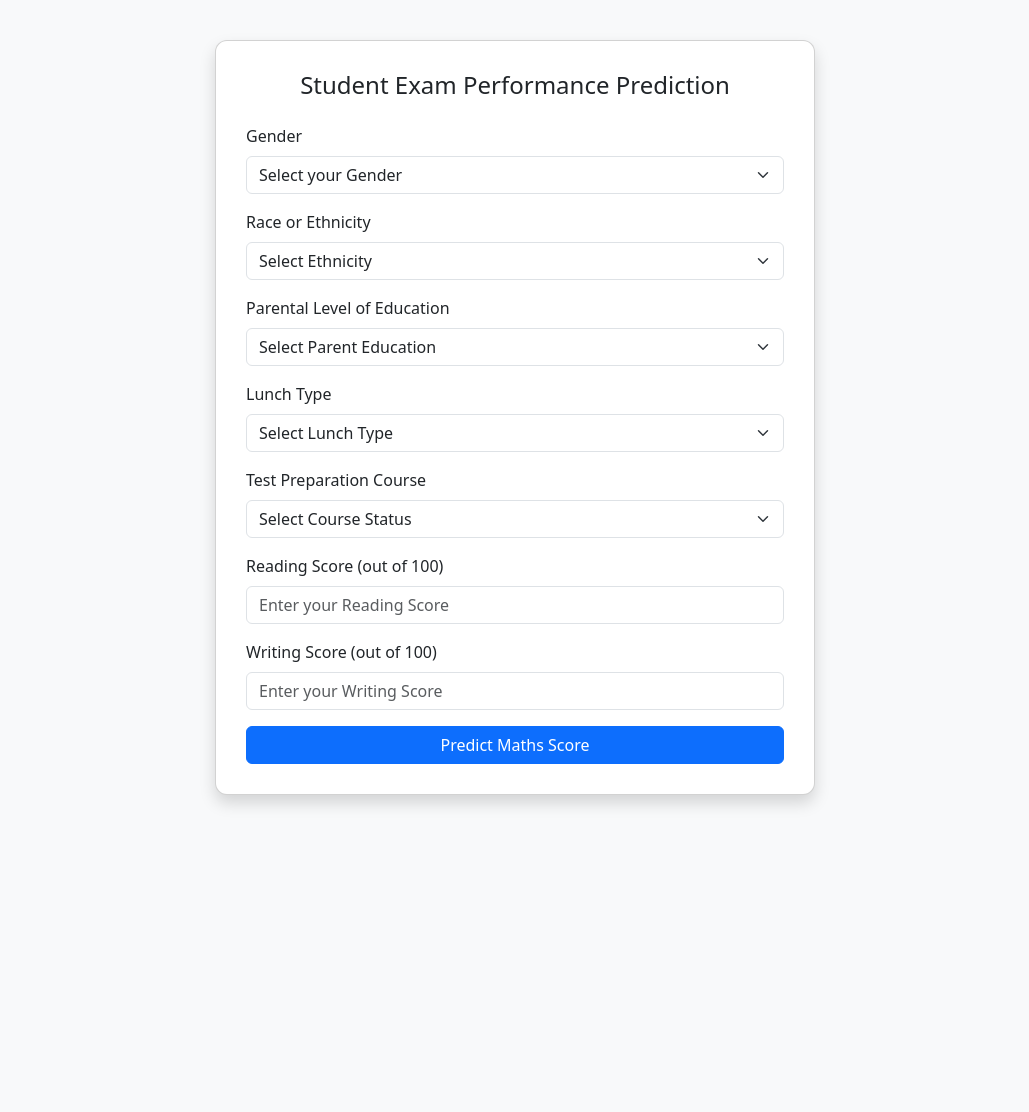
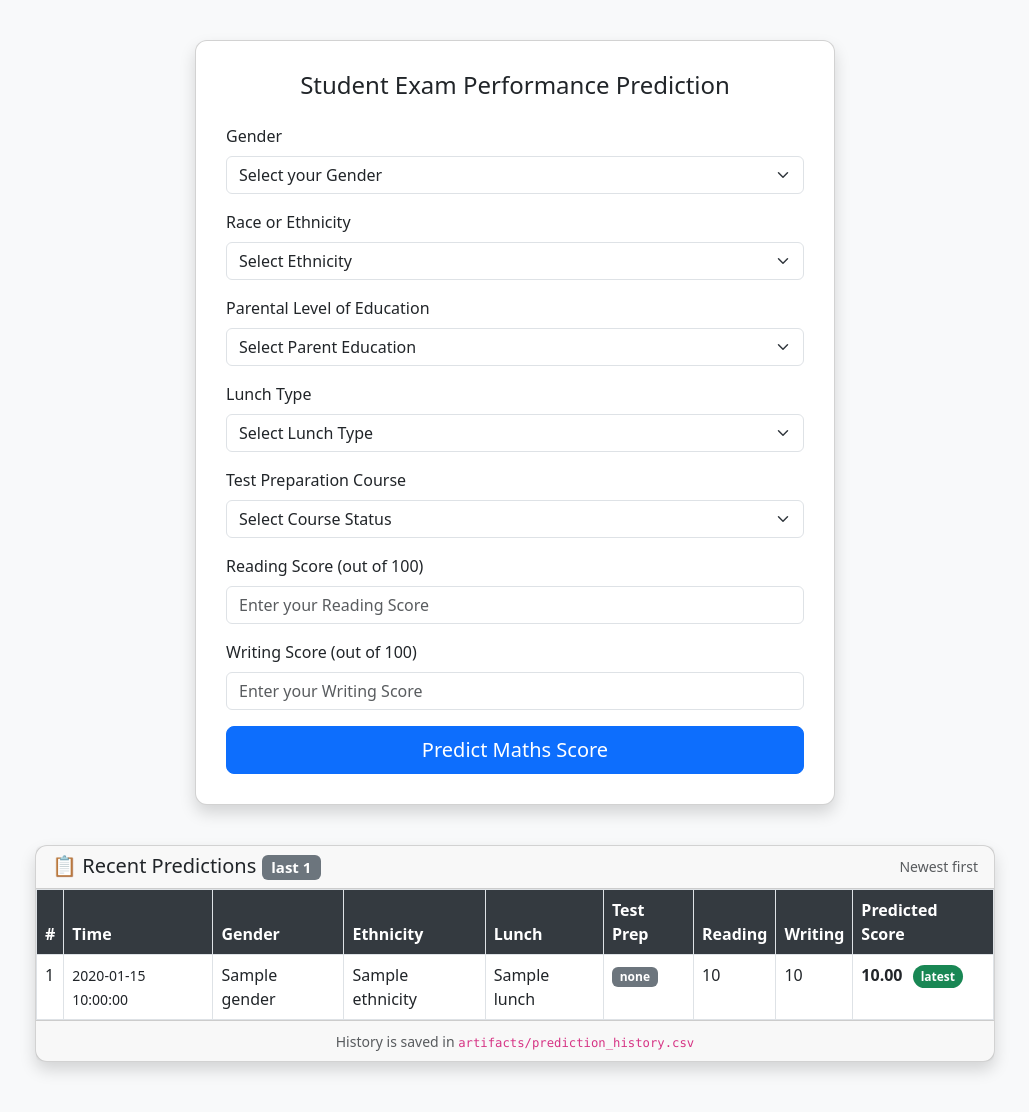
Before and after one commit to nandurkarajay/End-to-end-machine-learning-project-, a Flask app: template src/templates/home.html in a window 1280 px wide. Shown: the whole page, without its empty margins (125-1154 px from the left). Before the commit the page ends 806 px from the top, so only its background shows below. Run offline with Flask 3, Linux system fonts and the light colour scheme; the template is opened without the code that fills it: most values are stand-ins (such as "Sample title", 1, 10 or a date in 2020).

Commit message:
feat: add prediction history table (Feature 2)

```diff
--- a/app.py
+++ b/app.py
@@ -1,12 +1,61 @@
 import os
 import numpy as np
 import pandas as pd
+from datetime import datetime
 from flask import Flask, request, render_template
 
 from src.pipeline.predict_pipeline import CustomData, PredictPipeline
 
 application = Flask(__name__, template_folder=os.path.join('src', 'templates'))
 app = application
+
+# Path where prediction history is stored
+HISTORY_FILE = os.path.join("artifacts", "prediction_history.csv")
+
+# CSV columns
+HISTORY_COLUMNS = [
+    "timestamp",
+    "gender",
+    "ethnicity",
+    "parental_education",
+    "lunch",
+    "test_prep",
+    "reading_score",
+    "writing_score",
+    "predicted_score"
+]
+
+
+def save_prediction(input_data: dict, predicted_score: float):
+    """Append one prediction row to the history CSV."""
+    row = {
+        "timestamp":         datetime.now().strftime("%Y-%m-%d %H:%M:%S"),
+        "gender":            input_data["gender"],
+        "ethnicity":         input_data["ethnicity"],
+        "parental_education": input_data["parental_level_of_education"],
+        "lunch":             input_data["lunch"],
+        "test_prep":         input_data["test_preparation_course"],
+        "reading_score":     input_data["reading_score"],
+        "writing_score":     input_data["writing_score"],
+        "predicted_score":   round(float(predicted_score), 2)
+    }
+    df_row = pd.DataFrame([row])
+
+    if os.path.exists(HISTORY_FILE):
+        df_row.to_csv(HISTORY_FILE, mode='a', header=False, index=False)
+    else:
+        os.makedirs(os.path.dirname(HISTORY_FILE), exist_ok=True)
+        df_row.to_csv(HISTORY_FILE, mode='w', header=True, index=False)
+
+
+def load_history(n: int = 10):
+    """Load the last n predictions from the history CSV."""
+    if not os.path.exists(HISTORY_FILE):
+        return []
+    df = pd.read_csv(HISTORY_FILE)
+    # Return last n rows, newest first
+    recent = df.tail(n).iloc[::-1]
+    return recent.to_dict(orient='records')
 
 
 @app.route('/')
@@ -16,27 +65,44 @@ def index():
 
 @app.route('/predictdata', methods=['GET', 'POST'])
 def predict_datapoint():
+    history = load_history(10)
+
     if request.method == 'GET':
-        return render_template('home.html')
-    else:
-        data = CustomData(
-            gender=request.form.get('gender'),
-            race_ethnicity=request.form.get('ethnicity'),
-            parental_level_of_education=request.form.get('parental_level_of_education'),
-            lunch=request.form.get('lunch'),
-            test_preparation_course=request.form.get('test_preparation_course'),
-            reading_score=float(request.form.get('reading_score')),
-            writing_score=float(request.form.get('writing_score'))
-        )
-        pred_df = data.get_data_as_data_frame()
-        print(pred_df)
-        print("Before Prediction")
+        return render_template('home.html', history=history)
 
-        predict_pipeline = PredictPipeline()
-        print("Mid Prediction")
-        results = predict_pipeline.predict(pred_df)
-        print("After Prediction")
-        return render_template('home.html', results=results[0])
+    # ── POST: run prediction ──────────────────────────────────────────────────
+    form = {
+        "gender":                    request.form.get('gender'),
+        "ethnicity":                 request.form.get('ethnicity'),
+        "parental_level_of_education": request.form.get('parental_level_of_education'),
+        "lunch":                     request.form.get('lunch'),
+        "test_preparation_course":   request.form.get('test_preparation_course'),
+        "reading_score":             float(request.form.get('reading_score')),
+        "writing_score":             float(request.form.get('writing_score'))
+    }
+
+    data = CustomData(
+        gender=form["gender"],
+        race_ethnicity=form["ethnicity"],
+        parental_level_of_education=form["parental_level_of_education"],
+        lunch=form["lunch"],
+        test_preparation_course=form["test_preparation_course"],
+        reading_score=form["reading_score"],
+        writing_score=form["writing_score"]
+    )
+
+    pred_df  = data.get_data_as_data_frame()
+    pipeline = PredictPipeline()
+    results  = pipeline.predict(pred_df)
+    score    = results[0]
+
+    # Save to history
+    save_prediction(form, score)
+
+    # Reload history so the new row appears immediately
+    history = load_history(10)
+
+    return render_template('home.html', results=score, history=history)
 
 
 if __name__ == "__main__":
--- a/src/templates/home.html
+++ b/src/templates/home.html
@@ -10,19 +10,47 @@
     />
     <style>
         body { background-color: #f8f9fa; }
-        .card { max-width: 600px; margin: 40px auto; padding: 30px; border-radius: 12px; }
+        .main-card {
+            max-width: 640px;
+            margin: 40px auto;
+            padding: 30px;
+            border-radius: 12px;
+        }
+        .history-card {
+            max-width: 960px;
+            margin: 0 auto 50px auto;
+            border-radius: 12px;
+        }
         h1 { font-size: 1.5rem; }
-        .result-box { background: #e9f7ef; border-radius: 8px; padding: 16px; margin-top: 20px; }
+        .result-box {
+            background: #e9f7ef;
+            border-radius: 8px;
+            padding: 16px;
+            margin-top: 20px;
+            text-align: center;
+        }
+        .badge-best {
+            background-color: #198754;
+            color: white;
+            font-size: 0.75rem;
+            padding: 3px 8px;
+            border-radius: 20px;
+            margin-left: 6px;
+        }
+        .table th { background-color: #343a40; color: white; }
+        .score-cell { font-weight: bold; color: #0d6efd; }
+        .newest-row { background-color: #fff3cd; }
     </style>
 </head>
 <body>
 <div class="container">
-    <div class="card shadow">
+
+    <!-- ── PREDICTION FORM ─────────────────────────────────────────────── -->
+    <div class="card shadow main-card">
         <h1 class="text-center mb-4">Student Exam Performance Prediction</h1>
 
         <form action="{{ url_for('predict_datapoint') }}" method="post">
 
-            <!-- Gender -->
             <div class="mb-3">
                 <label class="form-label">Gender</label>
                 <select class="form-select" name="gender" required>
@@ -32,7 +60,6 @@
                 </select>
             </div>
 
-            <!-- Race / Ethnicity -->
             <div class="mb-3">
                 <label class="form-label">Race or Ethnicity</label>
                 <select class="form-select" name="ethnicity" required>
@@ -45,7 +72,6 @@
                 </select>
             </div>
 
-            <!-- Parental Education -->
             <div class="mb-3">
                 <label class="form-label">Parental Level of Education</label>
                 <select class="form-select" name="parental_level_of_education" required>
@@ -59,7 +85,6 @@
                 </select>
             </div>
 
-            <!-- Lunch -->
             <div class="mb-3">
                 <label class="form-label">Lunch Type</label>
                 <select class="form-select" name="lunch" required>
@@ -69,7 +94,6 @@
                 </select>
             </div>
 
-            <!-- Test Preparation Course -->
             <div class="mb-3">
                 <label class="form-label">Test Preparation Course</label>
                 <select class="form-select" name="test_preparation_course" required>
@@ -79,42 +103,95 @@
                 </select>
             </div>
 
-            <!-- Reading Score -->
             <div class="mb-3">
                 <label class="form-label">Reading Score (out of 100)</label>
-                <input
-                    class="form-control"
-                    type="number"
-                    name="reading_score"
-                    placeholder="Enter your Reading Score"
-                    min="0" max="100" required
-                />
+                <input class="form-control" type="number" name="reading_score"
+                    placeholder="Enter your Reading Score" min="0" max="100" required />
             </div>
 
-            <!-- Writing Score -->
             <div class="mb-3">
                 <label class="form-label">Writing Score (out of 100)</label>
-                <input
-                    class="form-control"
-                    type="number"
-                    name="writing_score"
-                    placeholder="Enter your Writing Score"
-                    min="0" max="100" required
-                />
+                <input class="form-control" type="number" name="writing_score"
+                    placeholder="Enter your Writing Score" min="0" max="100" required />
             </div>
 
             <div class="d-grid">
-                <button type="submit" class="btn btn-primary">Predict Maths Score</button>
+                <button type="submit" class="btn btn-primary btn-lg">
+                    Predict Maths Score
+                </button>
             </div>
         </form>
 
+        <!-- ── PREDICTION RESULT ──────────────────────────────────────── -->
         {% if results is defined and results is not none %}
-        <div class="result-box text-center">
-            <h4>Predicted Maths Score: <strong>{{ "%.2f" | format(results) }}</strong></h4>
+        <div class="result-box">
+            <h4>Predicted Maths Score:
+                <strong>{{ "%.2f" | format(results) }}</strong> / 100
+            </h4>
         </div>
         {% endif %}
+    </div>
 
+    <!-- ── PREDICTION HISTORY TABLE ───────────────────────────────────── -->
+    {% if history and history | length > 0 %}
+    <div class="card shadow history-card">
+        <div class="card-header d-flex justify-content-between align-items-center">
+            <h5 class="mb-0">📋 Recent Predictions
+                <span class="badge bg-secondary">last {{ history | length }}</span>
+            </h5>
+            <small class="text-muted">Newest first</small>
+        </div>
+        <div class="card-body p-0">
+            <div class="table-responsive">
+                <table class="table table-hover table-bordered mb-0">
+                    <thead>
+                        <tr>
+                            <th>#</th>
+                            <th>Time</th>
+                            <th>Gender</th>
+                            <th>Ethnicity</th>
+                            <th>Lunch</th>
+                            <th>Test Prep</th>
+                            <th>Reading</th>
+                            <th>Writing</th>
+                            <th>Predicted Score</th>
+                        </tr>
+                    </thead>
+                    <tbody>
+                        {% for row in history %}
+                        <tr class="{{ 'newest-row' if loop.first else '' }}">
+                            <td>{{ loop.index }}</td>
+                            <td><small>{{ row.timestamp }}</small></td>
+                            <td>{{ row.gender }}</td>
+                            <td>{{ row.ethnicity }}</td>
+                            <td>{{ row.lunch }}</td>
+                            <td>
+                                {% if row.test_prep == 'completed' %}
+                                    <span class="badge bg-success">completed</span>
+                                {% else %}
+                                    <span class="badge bg-secondary">none</span>
+                                {% endif %}
+                            </td>
+                            <td>{{ row.reading_score }}</td>
+                            <td>{{ row.writing_score }}</td>
+                            <td class="score-cell">
+                                {{ "%.2f" | format(row.predicted_score) }}
+                                {% if loop.first %}
+                                    <span class="badge-best">latest</span>
+                                {% endif %}
+                            </td>
+                        </tr>
+                        {% endfor %}
+                    </tbody>
+                </table>
+            </div>
+        </div>
+        <div class="card-footer text-muted text-center">
+            <small>History is saved in <code>artifacts/prediction_history.csv</code></small>
+        </div>
     </div>
+    {% endif %}
+
 </div>
 </body>
 </html>
```
